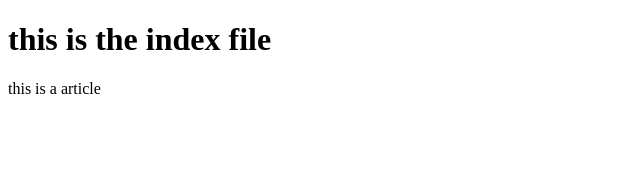
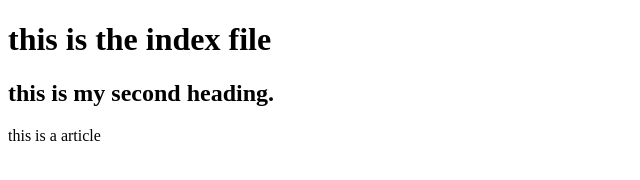
Before and after one commit to BeDolphin/html-test, a plain HTML site: page index.html in a window 1280 px wide. Shown: the whole page, without its empty margins (0-640 px from the left). Drawn offline with Linux system fonts and the light colour scheme.

Commit message:
tested codespace and changed index.html

```diff
--- a/index.html
+++ b/index.html
@@ -7,6 +7,7 @@
 </head>
 <body>
     <h1>this is the index file</h1>
+    <h2>this is my second heading.</h2>
     <article>this is a article</article>
 </body>
 </html>
```
